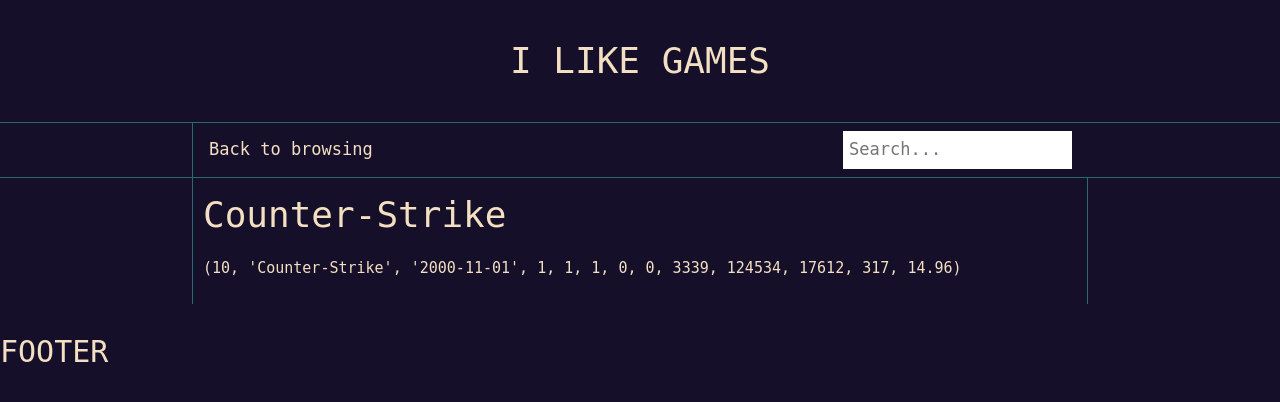
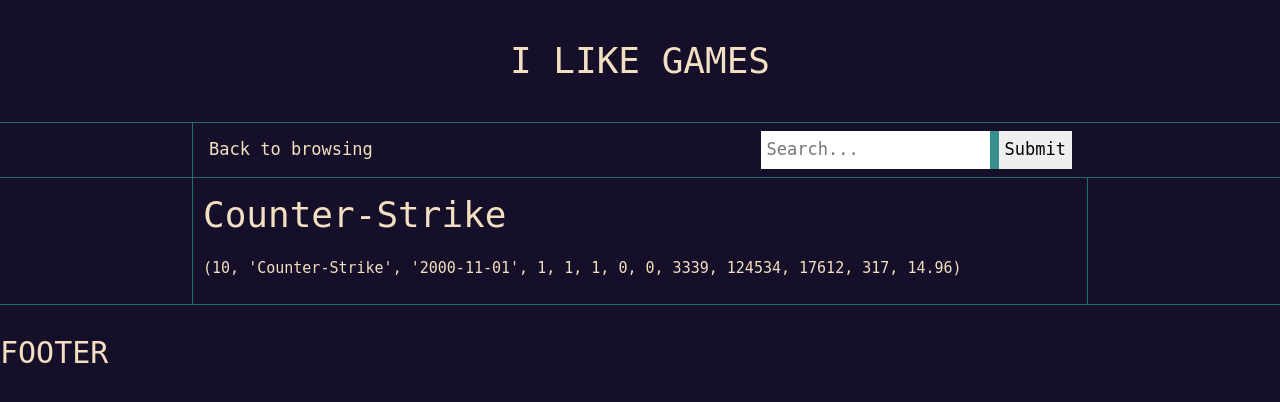
Before and after one commit to AlexCotiga07/Steam-Database, a Flask app: page /game/10 in a window 1280 px wide. Shown: the top 402 px of the page. Run offline with Flask 3, Linux system fonts and the light colour scheme; data comes from the database, SQL or seed files in the repository.

Commit message:
Getting a functionalsearch bar to search and display games

```diff
--- a/app.py
+++ b/app.py
@@ -21,7 +21,7 @@ def query_db(sql, args=(), one=False):
 
 @app.route("/")
 def browsing():
-    results = query_db("SELECT id, name FROM Game")
+    results = query_db("SELECT id, name FROM Game ORDER BY name")
     return render_template("index.html", results=results)
 
 
@@ -32,5 +32,14 @@ def game(id):
     return render_template("game.html", game=game)
 
 
+@app.route('/search-results', methods=["get", "post"])
+def search():
+    item = request.form["search-query"]
+    item = f"%{item}%"
+    sql = "SELECT id, name FROM Game WHERE name LIKE ?;"
+    results = query_db(sql, (item,))
+    return render_template("search_results.html", results=results)
+
+
 if __name__ == "__main__":
     app.run(debug=True)
--- a/static/css/style.css
+++ b/static/css/style.css
@@ -64,6 +64,13 @@ nav {
     overflow: hidden;
 }
 
+.topnav form {
+    float: right;
+    margin-right: 16px;
+    background-color: #368f8b;
+    margin-top: 8px
+}
+
 .topnav a {
     float: left;
     display: block;
@@ -79,9 +86,13 @@ nav {
 }
 
 .topnav input[type=text] {
-    float: right;
     padding: 6px;
-    margin: 8px 16px 0 0;
+    border: none;
+    font-size: 17px;
+}
+
+.topnav input[type=submit] {
+    padding: 6px;
     border: none;
     font-size: 17px;
 }
@@ -108,3 +119,13 @@ main {
 .game-title {
     margin: 0;
 }
+
+/*-------------------------|
+|                          |
+|          FOOTER          |
+|                          |
+|-------------------------*/
+
+footer {
+    border-top: #246a73 1px solid;
+}
--- a/templates/nav.html
+++ b/templates/nav.html
@@ -1,6 +1,7 @@
 <div class="topnav">
     <a href="/" class="nav-item">Back to browsing</a>
-    <div class="search-div">
-        <input type="text" placeholder="Search...">
-    </div>
+    <form action="/search-results" method="post">
+        <input type="text" placeholder="Search..." name="search-query">
+        <input type="submit" value="Submit">
+    </form>
 </div>
```
Also changed, not shown: templates/search_results.html (added, +14 -0 lines).
